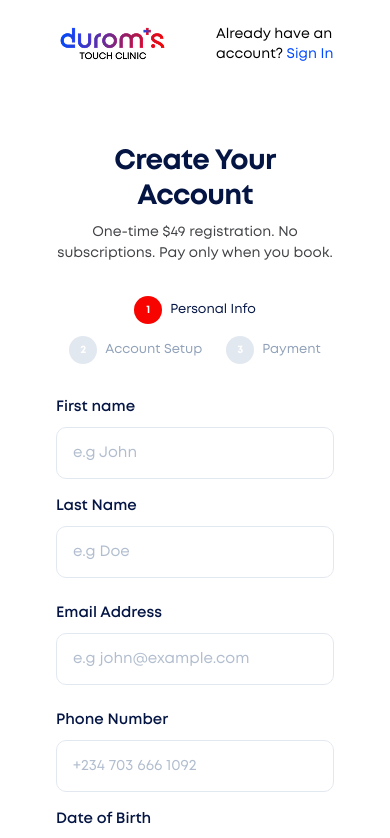
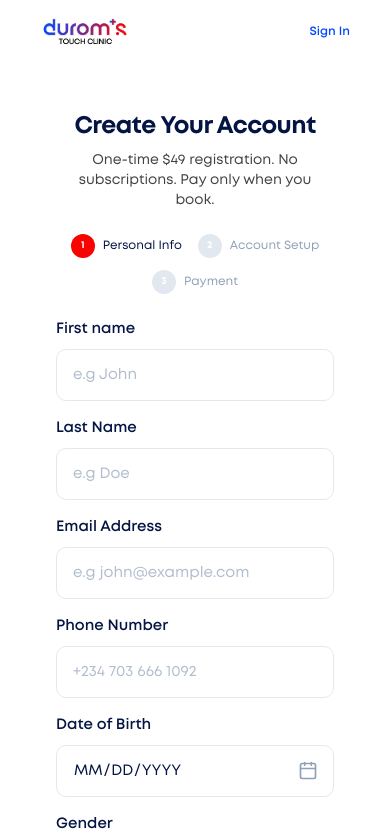
Before and after one commit to adeyemimichael/DTC-PROJECT, a Next.js app: page /user/register in a window 390 px wide. Shown: the top 838 px of the page. Built offline with nearby package versions, Linux system fonts and the light colour scheme.

Commit message:
updated the ui

```diff
--- a/src/app/user/(auth)/forgot-password/page.tsx
+++ b/src/app/user/(auth)/forgot-password/page.tsx
@@ -16,17 +16,17 @@ export default function ForgotPasswordPage() {
   };
 
   return (
-    <div className="max-w-md mx-auto">
-      <div className="text-center mb-10">
-        <h1 className="text-[2.5rem] font-bold text-gray-900 tracking-tight mb-3">
+    <div className="max-w-md mx-auto w-full">
+      <div className="text-center mb-6 sm:mb-10">
+        <h1 className="text-3xl sm:text-[2.5rem] font-bold text-gray-900 tracking-tight mb-3">
           Forgot Password
         </h1>
-        <p className="text-secondary-600 text-lg">
+        <p className="text-secondary-600 text-base sm:text-lg px-4">
           Enter your details below for password reset link
         </p>
       </div>
 
-      <form onSubmit={handleSubmit} className="space-y-6">
+      <form onSubmit={handleSubmit} className="space-y-5 sm:space-y-6">
         <div className="space-y-2">
           <label
             htmlFor="email"
--- a/src/app/user/(auth)/layout.tsx
+++ b/src/app/user/(auth)/layout.tsx
@@ -14,12 +14,12 @@ export default function AuthLayout({
   return (
     <div className="min-h-screen bg-white flex flex-col font-sans">
       {/* Header */}
-      <header className="w-full py-6 px-8 flex items-center justify-between">
+      <header className="w-full py-4 sm:py-6 px-4 sm:px-8">
         <div className="container-brand flex items-center justify-between">
-          <Link href="/">
-            <div className="relative h-10 w-40">
+          <Link href="/" className="flex-shrink-0">
+            <div className="relative h-8 sm:h-10 w-32 sm:w-40">
               <Image
-                src="/images/logo.png" // using .png or .webp based on the directory
+                src="/images/logo.png"
                 alt="Durom's Touch Clinic Logo"
                 fill
                 className="object-contain object-left"
@@ -27,15 +27,17 @@ export default function AuthLayout({
               />
             </div>
           </Link>
-          <div className="text-sm font-medium text-secondary-600">
-            {pathname !== "/user/login"
-              ? "Already have an account? "
-              : "Don't have an account? "}{" "}
+          <div className="text-xs sm:text-sm font-medium text-secondary-600 text-right">
+            <span className="hidden sm:inline">
+              {pathname !== "/user/login"
+                ? "Already have an account? "
+                : "Don't have an account? "}
+            </span>
             <Link
               href={
                 pathname !== "/user/login" ? "/user/login" : "/user/register"
               }
-              className="text-primary-blue hover:underline"
+              className="text-primary-blue hover:underline font-semibold"
             >
               {pathname !== "/user/login" ? "Sign In" : "Sign Up"}
             </Link>
@@ -44,8 +46,8 @@ export default function AuthLayout({
       </header>
 
       {/* Main Content */}
-      <main className="flex-1 flex items-center justify-center p-4">
-        <div className="w-full  container-brand">{children}</div>
+      <main className="flex-1 flex items-start sm:items-center justify-center px-4 py-6 sm:p-4">
+        <div className="w-full container-brand">{children}</div>
       </main>
     </div>
   );
--- a/src/app/user/(auth)/login/page.tsx
+++ b/src/app/user/(auth)/login/page.tsx
@@ -17,15 +17,15 @@ export default function LoginPage() {
   };
 
   return (
-    <div className=" max-w-md mx-auto ">
-      <div className="text-center mb-10">
-        <h1 className="text-[2.5rem] font-bold text-gray-900 tracking-tight mb-2">
+    <div className="max-w-md mx-auto w-full">
+      <div className="text-center mb-6 sm:mb-10">
+        <h1 className="text-3xl sm:text-[2.5rem] font-bold text-gray-900 tracking-tight mb-2">
           Log Into Your Account
         </h1>
-        <p className="text-secondary-600 text-lg">Welcome back!</p>
+        <p className="text-secondary-600 text-base sm:text-lg">Welcome back!</p>
       </div>
 
-      <form className="space-y-6" onSubmit={handleSubmit}>
+      <form className="space-y-5 sm:space-y-6" onSubmit={handleSubmit}>
         <div className="space-y-2">
           <label
             htmlFor="email"
--- a/src/app/user/(auth)/register/page.tsx
+++ b/src/app/user/(auth)/register/page.tsx
@@ -192,25 +192,25 @@ const Register = () => {
 
   return (
     <div className="min-h-screen bg-white font-sans flex flex-col">
-      <main className="flex-1 flex flex-col justify-start items-center py-10 md:py-16 px-4 animate-page-fade ">
+      <main className="flex-1 flex flex-col justify-start items-center py-6 sm:py-10 md:py-16 px-4 animate-page-fade">
         {/* Step Indicator Panel */}
-        <div className="w-full max-w-175 text-center mb-8">
-          <h1 className="text-[28px] md:text-[36px] font-bold text-primary-deepblue tracking-tight leading-tight mb-2">
+        <div className="w-full max-w-175 text-center mb-6 sm:mb-8">
+          <h1 className="text-2xl sm:text-[28px] md:text-[36px] font-bold text-primary-deepblue tracking-tight leading-tight mb-2">
             Create Your Account
           </h1>
-          <p className="text-[14px] md:text-[15px] text-primary-gray mb-8">
+          <p className="text-sm sm:text-[14px] md:text-[15px] text-primary-gray mb-6 sm:mb-8 px-2">
             One-time $49 registration. No subscriptions. Pay only when you book.
           </p>
 
           {/* Steps Progress Bar */}
-          <div className="flex flex-wrap items-center justify-center gap-x-6 gap-y-3 text-[13px] md:text-sm font-semibold select-none">
+          <div className="flex flex-wrap items-center justify-center gap-x-4 sm:gap-x-6 gap-y-3 text-xs sm:text-[13px] md:text-sm font-semibold select-none">
             {steps.map((s) => {
               const isActiveOrCompleted = s.id <= currentStep;
               return (
                 <div key={s.id} className="flex items-center gap-2">
                   <span
                     className={cn(
-                      "w-7 h-7 rounded-full flex items-center justify-center text-[11px] font-bold transition-all duration-300",
+                      "w-6 h-6 sm:w-7 sm:h-7 rounded-full flex items-center justify-center text-[10px] sm:text-[11px] font-bold transition-all duration-300",
                       isActiveOrCompleted
                         ? "bg-primary-red text-white"
                         : "bg-slate-200 text-white",
@@ -220,7 +220,7 @@ const Register = () => {
                   </span>
                   <span
                     className={cn(
-                      "transition-colors duration-300 font-medium",
+                      "transition-colors duration-300 font-medium text-xs sm:text-sm",
                       isActiveOrCompleted
                         ? "text-primary-deepblue font-bold"
                         : "text-slate-400",
@@ -237,7 +237,7 @@ const Register = () => {
         {/* Form Area */}
         <div className="w-full max-w-165">
           {currentStep === 1 && (
-            <form onSubmit={handleStep1Submit} className="space-y-6">
+            <form onSubmit={handleStep1Submit} className="space-y-4 sm:space-y-6">
               {/* Row 1: Name Grid */}
               <div className="grid grid-cols-1 md:grid-cols-2 gap-x-6 gap-y-4">
                 <Input
```
